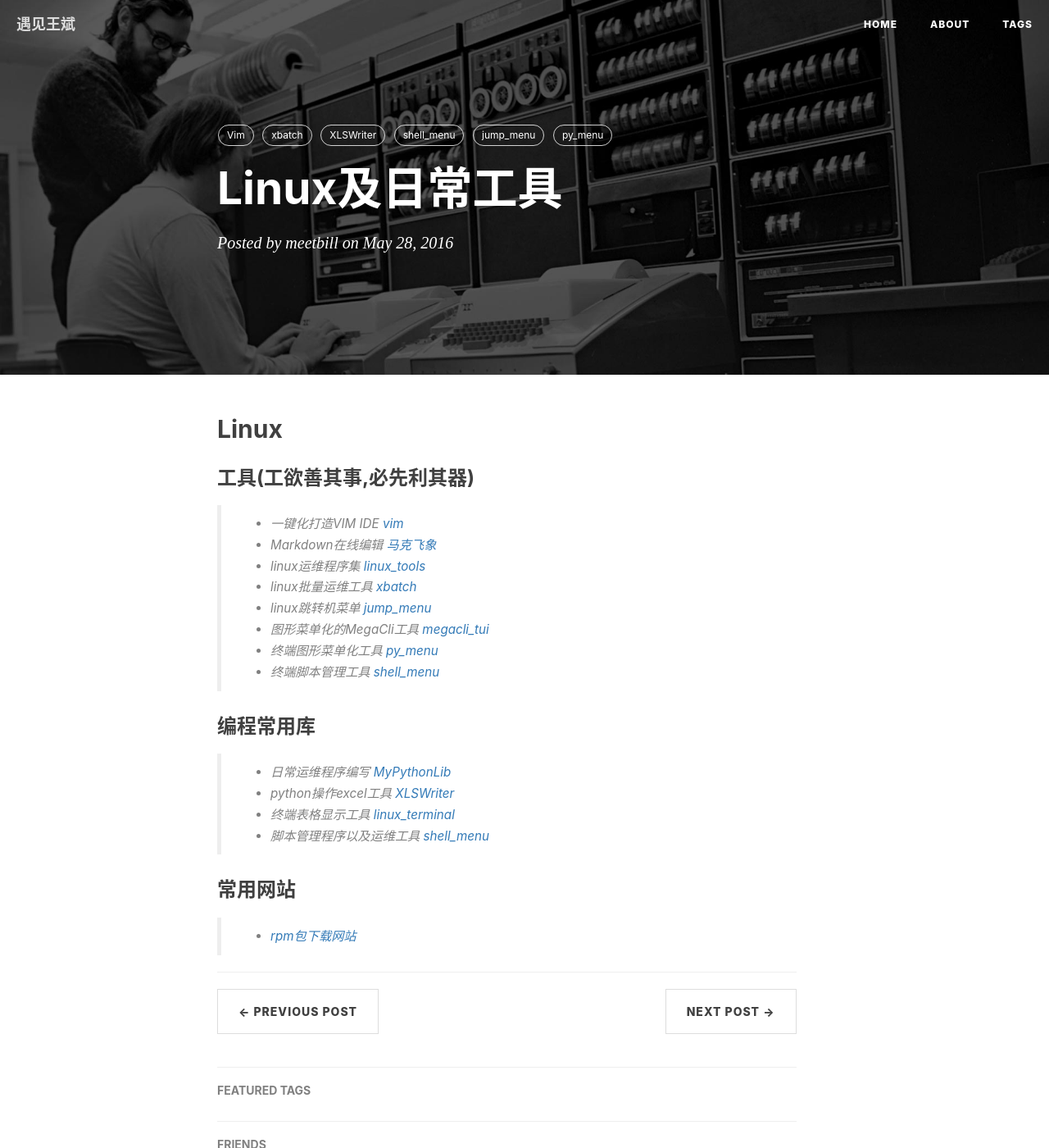
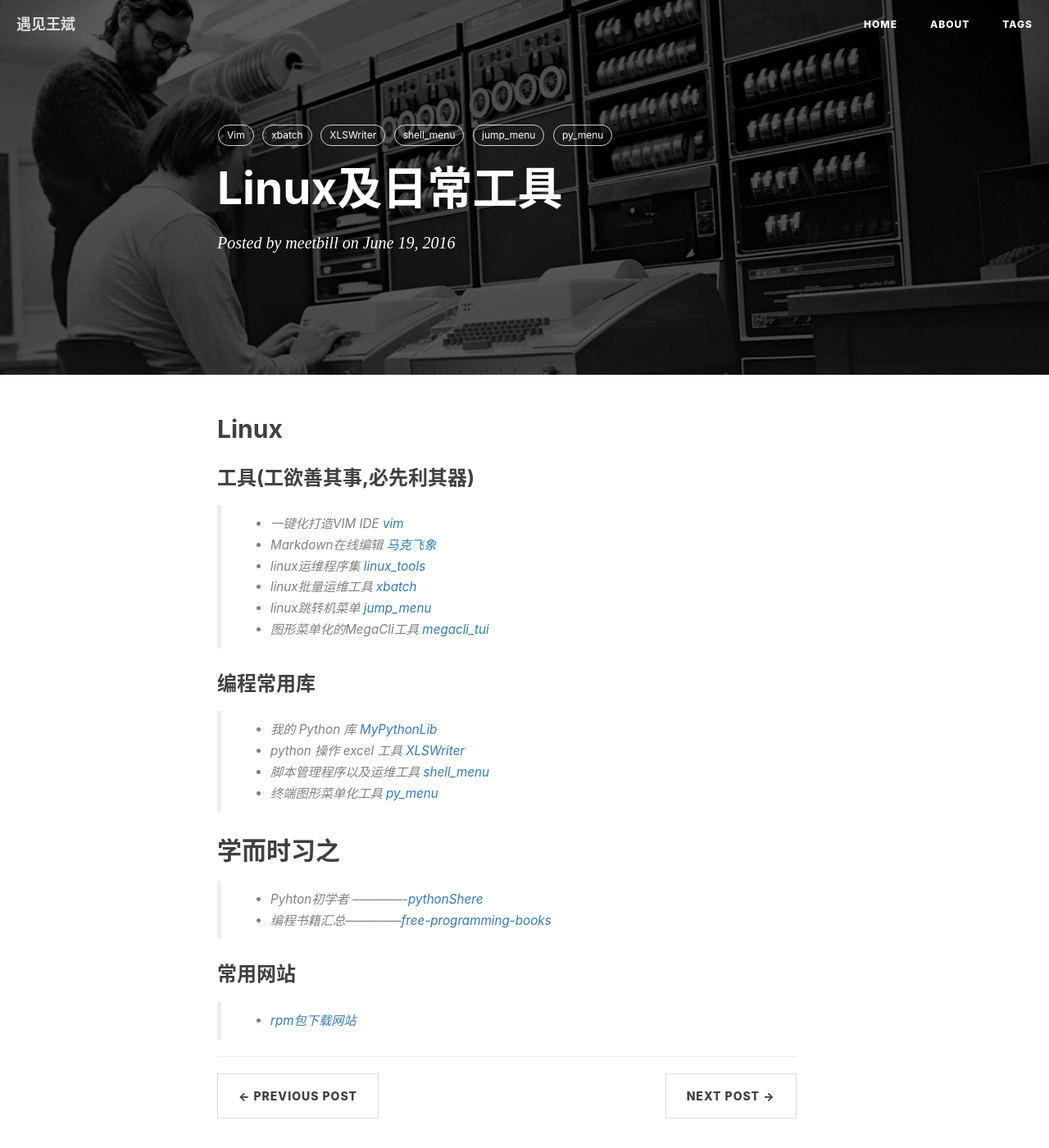
Before and after one commit to meetbill/meetbill.github.io, a Jekyll site: the page built from _posts/2016-06-19-linux.md, in a window 1280 px wide and 1400 px high. Shown: the whole window at 82% size. Built offline with Jekyll 4.4.1, drawn with Linux system fonts in a browser that asks for light colours; nearby versions of some CDN libraries; comment, search, counter and statistics services are not loaded.

Commit message:
update:doc

```diff
--- a/_config.yml
+++ b/_config.yml
@@ -96,5 +96,9 @@ friends: [
     {
         title: "Geekwolf",
         href: "http://www.simlinux.com/"
+    },
+    {
+        title: "姚红",
+        href: "http://www.cnblogs.com/yaohong/"
     }
 ]
--- a/_posts/2016-05-19-linux.md
+++ b/_posts/2016-06-19-linux.md
@@ -1,7 +1,7 @@
 ---
 layout: post
 title: Linux及日常工具
-date:   2016-05-28 22:36:00
+date:   2016-06-19 22:36:00
 author:     "meetbill"
 categories: posts
 tags:
@@ -22,15 +22,18 @@ tags:
 > * linux批量运维工具 [xbatch](https://github.com/BillWang139967/xbatch)
 > * linux跳转机菜单 [jump_menu](https://github.com/BillWang139967/jump_menu)
 > * 图形菜单化的MegaCli工具 [megacli_tui](https://github.com/BillWang139967/megacli_tui)
-> * 终端图形菜单化工具 [py_menu](https://github.com/BillWang139967/py_menu)
-> * 终端脚本管理工具 [shell_menu](https://github.com/BillWang139967/shell_menu)
 
 ### 编程常用库
 
-> * 日常运维程序编写 [MyPythonLib](https://github.com/BillWang139967/MyPythonLib)
-> * python操作excel工具 [XLSWriter](https://github.com/BillWang139967/XLSWriter)
-> * 终端表格显示工具 [linux_terminal](https://github.com/BillWang139967/linux_terminal)
+> * 我的 Python 库 [MyPythonLib](https://github.com/BillWang139967/MyPythonLib)
+> * python 操作 excel 工具 [XLSWriter](https://github.com/BillWang139967/XLSWriter)
 > * 脚本管理程序以及运维工具 [shell_menu](https://github.com/BillWang139967/shell_menu)
+> * 终端图形菜单化工具 [py_menu](https://github.com/BillWang139967/py_menu)
+
+## 学而时习之
+
+> * Pyhton初学者 -------------[pythonShere](https://github.com/BillWang139967/codeparkshare)
+> * 编程书籍汇总--------------[free-programming-books](https://github.com/BillWang139967/free-programming-books/blob/master/free-programming-books-zh.md)
 
 ### 常用网站
 > * [rpm包下载网站](http://rpm.pbone.net/)
```
Also changed, not shown: _posts/2016-06-01-web.md (added, +16 -0 lines), _posts/2016-06-05-monitor.md (+1 -2 lines), _posts/2016-06-15-learn.md (deleted, +0 -14 lines), _posts/2016-07-01-web.md (deleted, +0 -31 lines), _posts/2017-07-28-op.md (renamed from _posts/2014-05-23-op.md, +3 -3 lines).
